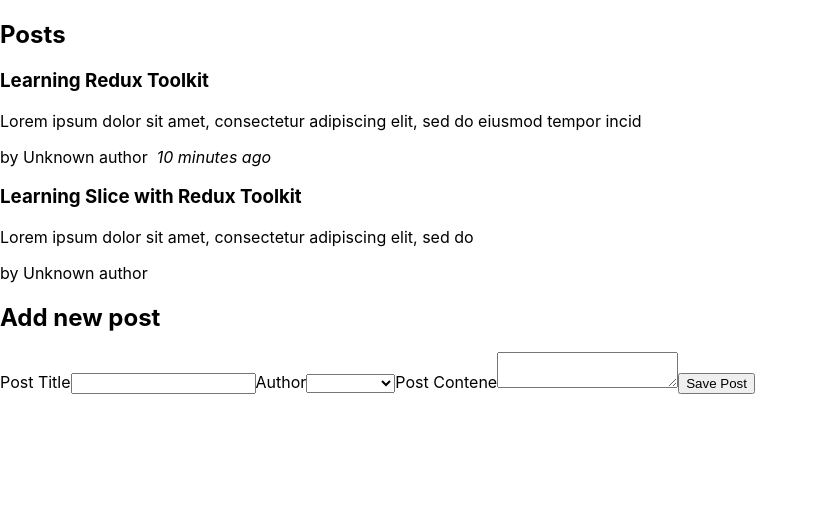
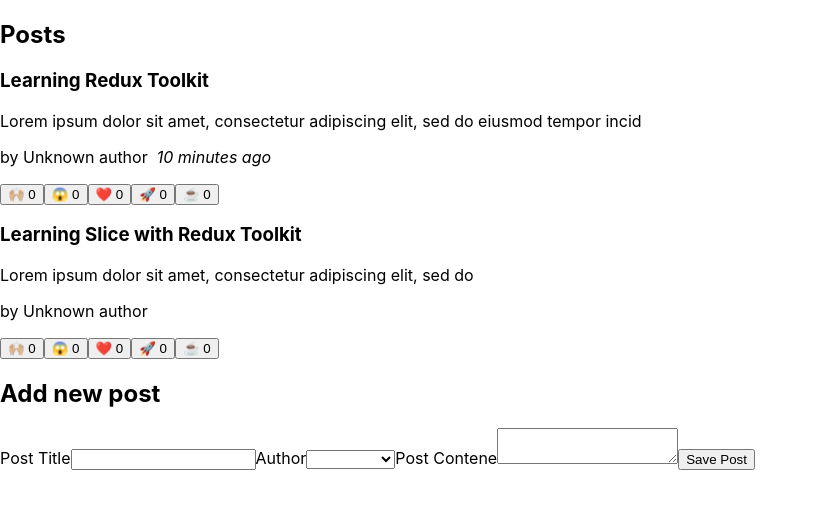
Before and after one commit to vazqueztomas/react-redux-course, a React (Create React App) app: page / in a window 1280 px wide. Shown: the top 508 px of the page, without its empty margins (0-818 px from the left). Built offline with nearby package versions, Linux system fonts and the light colour scheme; the HTML template or start-up script is replaced by a standard one.

Commit message:
add reaction emojis;

```diff
--- a/src/features/posts/PostAuthor.js
+++ b/src/features/posts/PostAuthor.js
@@ -3,8 +3,6 @@
 
 const PostAuthor = ({ userId }) => {
   const users = useSelector(selectAllUsers);
-  console.log(users);
-  console.log(userId, "userId");
 
   const author = users.find((user) => user.id == userId);
   return <span>by {author ? author.name : "Unknown author"}</span>;
--- a/src/features/posts/PostsList.jsx
+++ b/src/features/posts/PostsList.jsx
@@ -3,6 +3,7 @@
 import React from "react";
 import PostAuthor from "./PostAuthor";
 import TimeAgo from "./TimeAgo";
+import ReactionButtons from "./ReactionButtons";
 
 const PostsList = () => {
   const posts = useSelector(selectAllPost);
@@ -15,6 +16,7 @@
         <PostAuthor userId={post.userId} />
         <TimeAgo timestamp={post.date} />
       </p>
+      <ReactionButtons post={post} />
     </article>
   ));
   return (
--- /dev/null
+++ b/src/features/posts/ReactionButtons.js
@@ -0,0 +1,35 @@
+import React from "react";
+import { useDispatch } from "react-redux";
+import { reactionsAdded } from "./postsSlice";
+
+const reactionEmojis = {
+  thumbsUp: "🙌🏼",
+  wow: "😱",
+  heart: "❤️",
+  rocket: "🚀",
+  coffee: "☕️",
+};
+
+const ReactionButtons = ({ post }) => {
+  const dispatch = useDispatch();
+
+  const reactionButtons = Object.entries(reactionEmojis).map(
+    ([name, emoji]) => {
+      return (
+        <button
+          key={name}
+          type="button"
+          onClick={() => {
+            dispatch(reactionsAdded({ postId: post.id, reaction: name }));
+          }}
+        >
+          {emoji} {post.reactions[name]}
+        </button>
+      );
+    }
+  );
+
+  return <div>{reactionButtons}</div>;
+};
+
+export default ReactionButtons;
--- a/src/features/posts/postsSlice.js
+++ b/src/features/posts/postsSlice.js
@@ -8,11 +8,25 @@
     content:
       "Lorem ipsum dolor sit amet, consectetur adipiscing elit, sed do eiusmod tempor incid",
     date: sub(new Date(), { minutes: 10 }).toISOString(),
+    reactions: {
+      thumbsUp: 0,
+      wow: 0,
+      heart: 0,
+      rocket: 0,
+      coffee: 0,
+    },
   },
   {
     id: "2",
     title: "Learning Slice with Redux Toolkit",
     content: "Lorem ipsum dolor sit amet, consectetur adipiscing elit, sed do",
+    reactions: {
+      thumbsUp: 0,
+      wow: 0,
+      heart: 0,
+      rocket: 0,
+      coffee: 0,
+    },
   },
 ];
 
@@ -32,13 +46,27 @@
             content,
             date: new Date().toISOString(),
             userId,
+            reactions: {
+              thumbsUp: 0,
+              wow: 0,
+              heart: 0,
+              rocket: 0,
+              coffee: 0,
+            },
           },
         };
       },
+    },
+    reactionsAdded(state, action) {
+      const { postId, reaction } = action.payload;
+      const existingPost = state.find((post) => post.id == postId);
+      if (existingPost) {
+        existingPost.reactions[reaction]++;
+      }
     },
   },
 });
 
 export const selectAllPost = (state) => state.posts;
-export const { postAdded } = postsSlice.actions;
+export const { postAdded, reactionsAdded } = postsSlice.actions;
 export default postsSlice.reducer;
```
